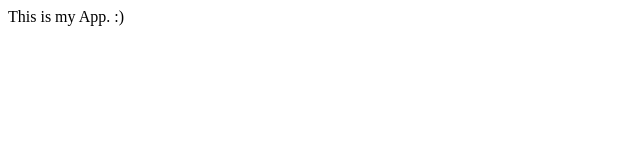
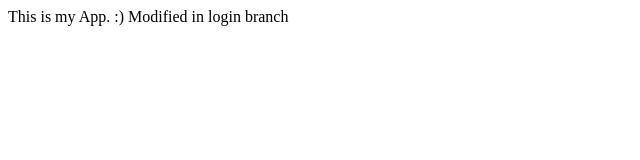
Before and after one commit to md-aman-git/myFirstGitDemo, a plain HTML site: page index.html in a window 1280 px wide. Shown: the whole page, without its empty margins (0-640 px from the left). Drawn offline with Linux system fonts and the light colour scheme.

Commit message:
login page

```diff
--- /dev/null
+++ b/dir2/app2.js
@@ -0,0 +1 @@
+console.log(222);
--- a/index.html
+++ b/index.html
@@ -4,5 +4,6 @@
     </head>
     <body>
         This is my App. :)
+        Modified in login branch
     </body>
 </html>
```
Also changed, not shown: login.html (added, +1 -0 lines), log.txt (added).
